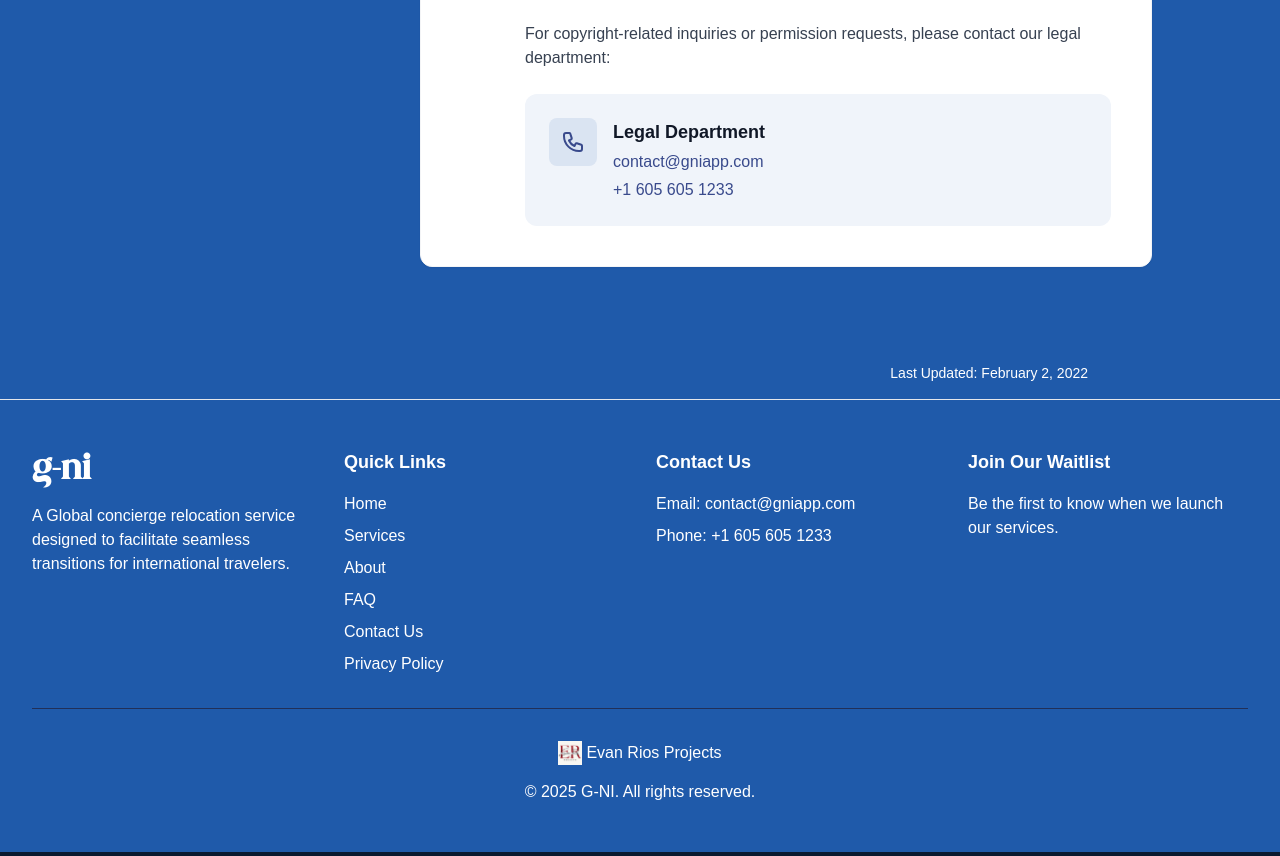
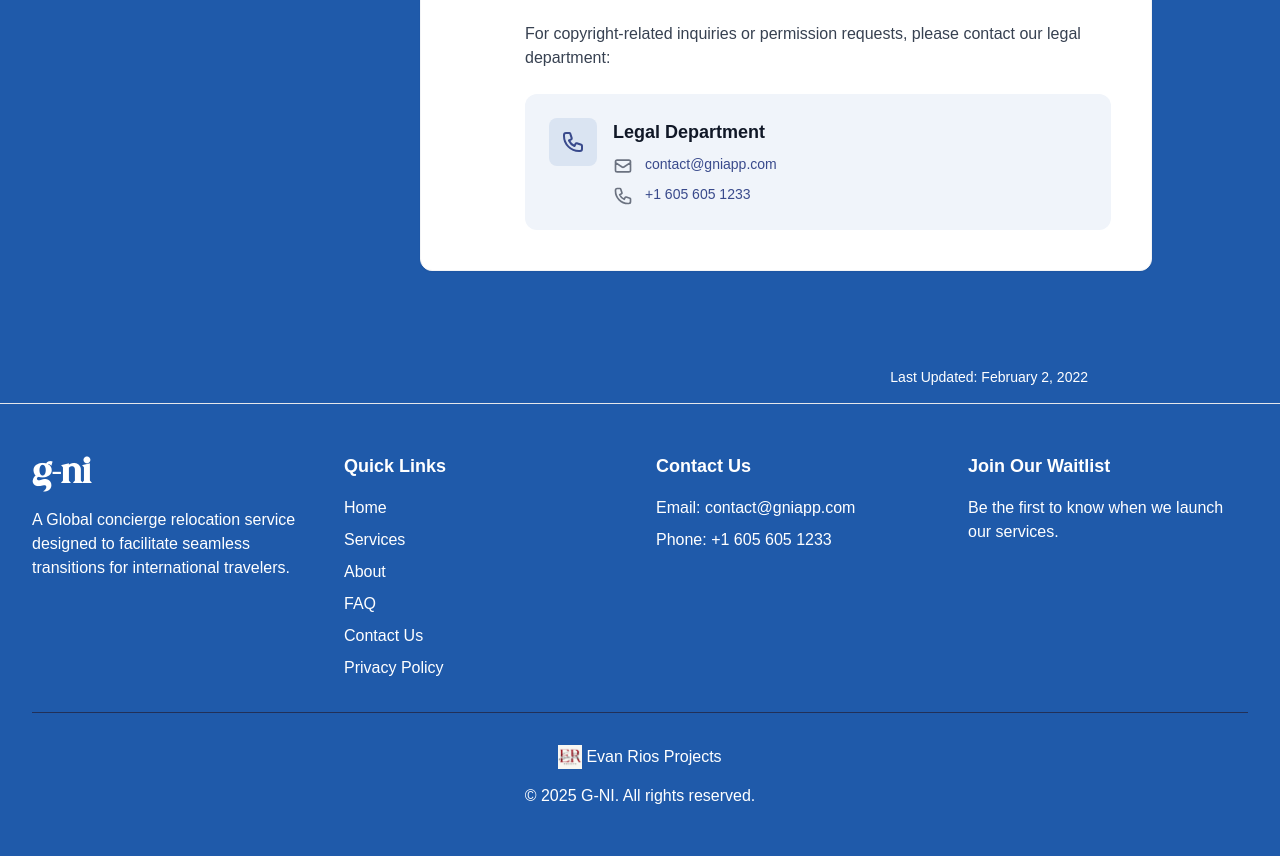
Before and after one commit to Dhanush6371/demo-gni, a React (Vite) app: page /copyright in a window 1280 px wide. Shown: the part 2803-3659 px from the top of the page. Built offline with nearby package versions, Linux system fonts and the light colour scheme; a web font is replaced by a local one.

Commit message:
serverless14

```diff
--- a/src/pages/PrivacyPolicy.tsx
+++ b/src/pages/PrivacyPolicy.tsx
@@ -313,15 +313,17 @@ const PrivacyPolicy: React.FC = () => {
                                 <path strokeLinecap="round" strokeLinejoin="round" strokeWidth={2} d="M3 8l7.89 5.26a2 2 0 002.22 0L21 8M5 19h14a2 2 0 002-2V7a2 2 0 00-2-2H5a2 2 0 00-2 2v10a2 2 0 002 2z" />
                               </svg>
                             </div>
-                            <div className="ml-4">
-                              <h3 className="text-lg font-semibold text-gray-900">Privacy Team</h3>
-                              <p className="mt-1 text-gray-700">
-                                <a href="mailto:contact@gniapp.com" className="text-blue-600 hover:text-blue-800">contact@gniapp.com</a>
-                              </p>
-                              <p className="mt-2 text-gray-500 text-sm">
-                                We typically respond within 1-2 business days.
-                              </p>
-                            </div>
+                            <div className="ml-2 sm:ml-4">
+  <h3 className="text-base sm:text-lg font-semibold text-gray-900">Privacy Team</h3>
+  <p className="mt-1 text-sm sm:text-base text-gray-700 break-all">
+    <a href="mailto:contact@gniapp.com" className="text-blue-600 hover:text-blue-800">
+      contact@gniapp.com
+    </a>
+  </p>
+  <p className="mt-1 sm:mt-2 text-xs sm:text-sm text-gray-500">
+    We typically respond within 1-2 business days.
+  </p>
+</div>
                           </div>
                         </div>
                       </div>
--- a/src/pages/copyright.tsx
+++ b/src/pages/copyright.tsx
@@ -265,15 +265,23 @@ const CopyrightPolicy: React.FC = () => {
                                 <path strokeLinecap="round" strokeLinejoin="round" strokeWidth={2} d="M3 5a2 2 0 012-2h3.28a1 1 0 01.948.684l1.498 4.493a1 1 0 01-.502 1.21l-2.257 1.13a11.042 11.042 0 005.516 5.516l1.13-2.257a1 1 0 011.21-.502l4.493 1.498a1 1 0 01.684.949V19a2 2 0 01-2 2h-1C9.716 21 3 14.284 3 6V5z" />
                               </svg>
                             </div>
-                            <div className="ml-4">
-                              <h3 className="text-lg font-semibold text-gray-900">Legal Department</h3>
-                              <p className="mt-1 text-gray-700">
-                                <a href="mailto:contact@gniapp.com" className="text-blue-600 hover:text-blue-800">contact@gniapp.com</a>
-                              </p>
-                              <p className="mt-1 text-gray-700">
-                                <a href="tel:+18005551234" className="text-blue-600 hover:text-blue-800">+1 605 605 1233</a>
-                              </p>
-                            </div>
+                            <div className="ml-4 space-y-2 max-w-xs">
+  <h3 className="text-lg font-semibold text-gray-900">Legal Department</h3>
+
+  <div className="flex items-start gap-3">
+    <svg className="h-5 w-5 text-gray-500 mt-0.5 flex-shrink-0" fill="none" viewBox="0 0 24 24" stroke="currentColor">
+      <path strokeLinecap="round" strokeLinejoin="round" strokeWidth={2} d="M3 8l7.89 5.26a2 2 0 002.22 0L21 8M5 19h14a2 2 0 002-2V7a2 2 0 00-2-2H5a2 2 0 00-2 2v10a2 2 0 002 2z" />
+    </svg>
+    <a href="mailto:contact@gniapp.com" className="text-blue-600 hover:text-blue-800 break-all text-sm">contact@gniapp.com</a>
+  </div>
+
+  <div className="flex items-start gap-3">
+    <svg className="h-5 w-5 text-gray-500 mt-0.5 flex-shrink-0" fill="none" viewBox="0 0 24 24" stroke="currentColor">
+      <path strokeLinecap="round" strokeLinejoin="round" strokeWidth={2} d="M3 5a2 2 0 012-2h3.28a1 1 0 01.948.684l1.498 4.493a1 1 0 01-.502 1.21l-2.257 1.13a11.042 11.042 0 005.516 5.516l1.13-2.257a1 1 0 011.21-.502l4.493 1.498a1 1 0 01.684.949V19a2 2 0 01-2 2h-1C9.716 21 3 14.284 3 6V5z" />
+    </svg>
+    <a href="tel:+16056051233" className="text-blue-600 hover:text-blue-800 break-all text-sm">+1 605 605 1233</a>
+  </div>
+</div>
                           </div>
                         </div>
                       </div>
```
